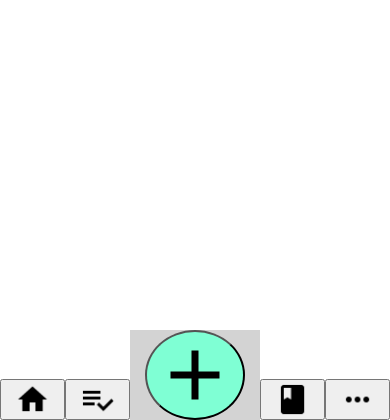
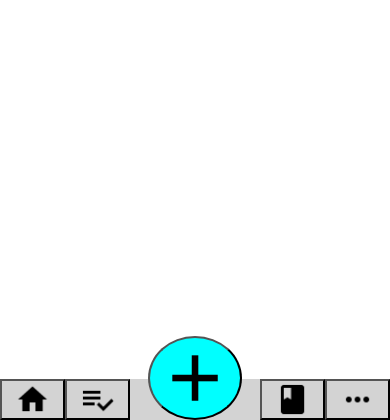
Before and after one commit to cjchiang/FoodNotes, a PHP site: page /index.php in a window 390 px wide. Shown: the part 424-844 px from the top of the page. Run offline with PHP 8.4, Linux system fonts and the light colour scheme.

Commit message:
much better bottom bar

```diff
--- a/include/footer.php
+++ b/include/footer.php
@@ -3,25 +3,25 @@
     <div class="row">
         <p>&copy;Group 13</p>
     </div>
-    <div class="row bottomNavi visible-xs">
-        <div class="col-xs-2 visible-xs buttonHolder">
-            <p id="moveMe"><a href="../index.php"><button class="bottomButton"><img class="navImg" src="images/home.png" alt="home"/></button></a></p>
+</div>
+<div class="container-fluid">
+    <div class="row visible-xs bottomNavi">
+        <div class="col-xs-2 visible-xs buttonHolder"><a href="../index.php"><button class="bottomButton"><img class="navImg" src="images/home.png" alt="home"/></button></a>
         </div>
         <div class="col-xs-2 visible-xs buttonHolder">
             <a href="../summary.php"><button class="bottomButton"><img class="navImg" src="images/list.png" alt="list"/></button></a>
         </div>
-         <div class="col-xs-4 visible-xs" id="mainButtonPlus">
-            <a href="../addFood.php"><button class="specialButton"><img class="navImg" src="images/add.png" alt="add"/></button></a>
-        </div>
-        <div class="col-xs-2 visible-xs buttonHolder">
+        <div class="col-xs-offset-4 col-xs-2 visible-xs buttonHolder">
             <a href="../records.php"><button class="bottomButton"><img class="navImg" src="images/records.png" alt="records"/></button></a>
         </div>
         <div class="col-xs-2 visible-xs buttonHolder">
             <a href="../more.php"><button class="bottomButton"><img class="navImg" src="images/more.png" alt="more"/></button></a>
         </div>
     </div>
+    <div class="visible-xs" id="specialNavi">
+        <a href="../addFood.php"><button class="specialButton"><img class="navImg" src="images/add.png" alt="add"/></button></a>
+    </div>
 </div>
-<script src="/script/footerFix.js" type="text/javascript">
 </script>
     </body>
 </html>
--- a/script/footerFix.js
+++ b/script/footerFix.js
@@ -1,9 +1,9 @@
-onresize=fixMenu;
 onload=fixMenu;
 function fixMenu() {
-    var x = $("#mainButtonPlus").css('height');
-    $(".buttonHolder").css("height", x);
+    var x = $("specialButton").css('background-color');
+    alert(x);
+    /*$(".buttonHolder").css("height", x);
     var y = $(".bottomButton").css('height');
     var i = parseFloat(x) - parseFloat(y);
-    $(".buttonHolder").css("padding-top", i);
+    $(".buttonHolder").css("padding-top", i);*/
 }
--- a/styles/styles.css
+++ b/styles/styles.css
@@ -59,11 +59,12 @@ hr {
 
 .bottomNavi {
     position: fixed;
-    bottom: 0;
     margin-left: 0;
     margin-right: 0;
     left: 0;
     right: 0;
+    bottom: 0%;
+    background-color: lightgray;
 }
 
 .buttonHolder {
@@ -74,12 +75,12 @@ hr {
 .bottomButton{
     padding-left: 20%;
     padding-right: 20%;
-
+    background-color: lightgray;
 }
 .specialButton {
     width: 100%;
     border-radius: 75%;
-    background-color: aquamarine;
+    background-color: aqua;
 }
 table, td, tr, th {
 	border: 1px solid red;
@@ -87,7 +88,11 @@ table, td, tr, th {
 }
 .navImg {
     width: 100%;
+    height: 100%;
 }
-#mainButtonPlus {
-    background-color: lightgray;
+#specialNavi {
+    position: fixed;
+    bottom: 0;
+    left: 38%;
+    right: 38%;
 }
```
